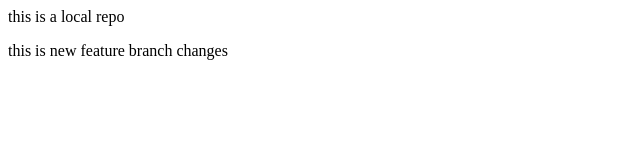
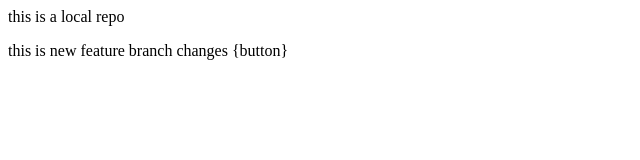
Before and after one commit to Akansha1509-git/localRepo, a plain HTML site: page index.html in a window 1280 px wide. Shown: the full height of the page, 0-640 px from the left. Drawn offline with Linux system fonts and the light colour scheme.

Commit message:
adding button in index file

```diff
--- a/index.html
+++ b/index.html
@@ -1,2 +1,2 @@
 <p>this is a local repo</p>
-<p>this is new feature branch changes</p>
+<p>this is new feature branch changes {button} </p>
```
